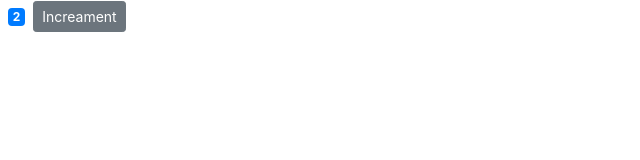
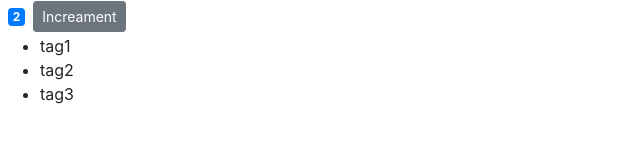
Before and after one commit to ermanjunaidi/MASTERING-REACT, a React (Create React App) app: page / in a window 1280 px wide. Shown: the top 160 px of the page, without its empty margins (0-640 px from the left). Built offline with nearby package versions, Linux system fonts and the light colour scheme.

Commit message:
8 -Components Rendering Lists

```diff
--- a/src/components/counter.jsx
+++ b/src/components/counter.jsx
@@ -1,14 +1,19 @@
 import React, { Component } from 'react';
+import { tag } from 'postcss-selector-parser';
 
 class Counter extends Component {
     state = {
-        count: 2
+        count: 2,
+        tags: ['tag1', 'tag2', 'tag3']
     }
     render() {
         return (
             <div>
                 <span className={this.getBadgeClasses()}>{this.formatCount()}</span>
                 <button className="btn btn-secondary btn-sm">Increament</button>
+                <ul>
+                    {this.state.tags.map(tag => <li key={tag}>{tag}</li>)}
+                </ul>
             </div>
         );
     }
```
